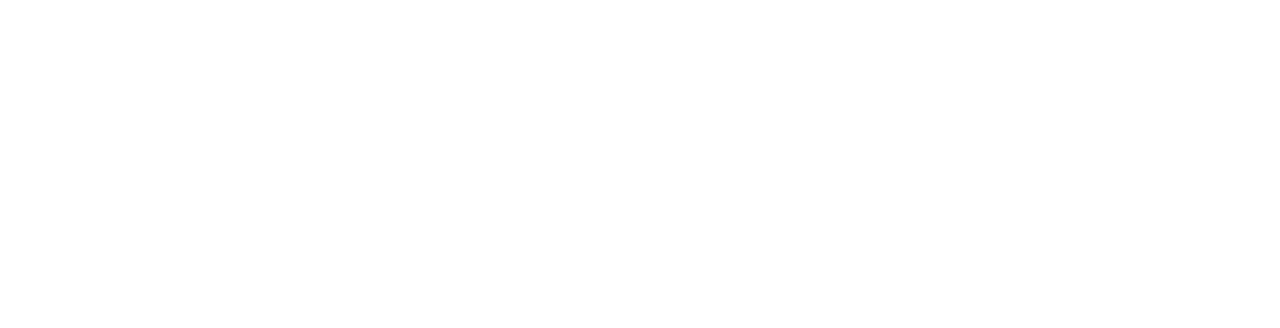
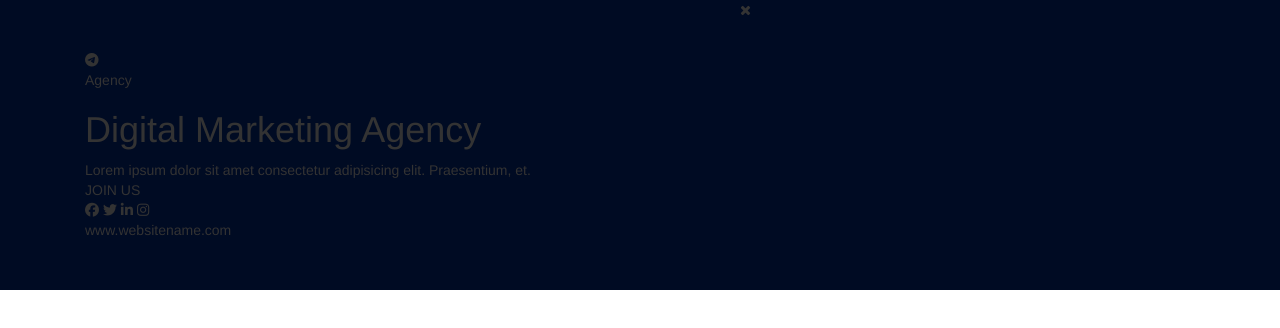
Before and after one commit to Neeravi13/banner, a plain HTML site: page index.html in a window 1280 px wide. Drawn offline with nearby package versions, Linux system fonts and the light colour scheme.

Commit message:
first commit

```diff
--- a/index.html
+++ b/index.html
@@ -6,8 +6,58 @@
     <meta name="viewport" content="width=device-width, initial-scale=1.0">
     <title>Banner task</title>
     <link rel="stylesheet" href="style.css">
+
+      <!-- font-awesome css -->
+  <link rel="stylesheet" type="text/css" href="/web/assets/css/font-awesome.min.css">
+  <link rel="stylesheet" href="https://cdnjs.cloudflare.com/ajax/libs/font-awesome/4.7.0/css/font-awesome.min.css">
+
+  <!-- bootstrap link -->
+  <link href="https://cdn.jsdelivr.net/npm/bootstrap@5.0.2/dist/css/bootstrap.min.css" rel="stylesheet"
+    integrity="sha384-EVSTQN3/azprG1Anm3QDgpJLIm9Nao0Yz1ztcQTwFspd3yD65VohhpuuCOmLASjC" crossorigin="anonymous">
+
+  <link rel="stylesheet" href="https://maxcdn.bootstrapcdn.com/bootstrap/3.4.1/css/bootstrap.min.css">
+  <script src="https://ajax.googleapis.com/ajax/libs/jquery/3.6.3/jquery.min.js"></script>
+  <script src="https://maxcdn.bootstrapcdn.com/bootstrap/3.4.1/js/bootstrap.min.js"></script>
 </head>
 <body>
+    <section class="digital">
+        <!-- <div class="container"> -->
 
+        <div class="row">
+            <div class="col digital-l">
+                <div class="agency">
+                    <i class="fa fa-telegram" aria-hidden="true"></i>
+                    <p>Agency</p>
+                </div>
+                <div class="line"></div>
+                <div class="head">
+                    <h1><span>Digital Marketing</span> Agency</h1>
+                </div>
+                <div class="content">Lorem ipsum dolor sit amet consectetur adipisicing elit. Praesentium, et.
+                </div>
+                <div class="bottom">
+                    <div class="join">
+                        JOIN US
+                    </div>
+                    <div class="social">
+                        <i class="fa fa-facebook" aria-hidden="true"></i>
+                        <i class="fa fa-twitter" aria-hidden="true"></i>
+                        <i class="fa fa-linkedin" aria-hidden="true"></i>
+                        <i class="fa fa-instagram" aria-hidden="true"></i>
+
+                    </div>
+                    <div class="website">
+                        www.websitename.com
+                    </div>
+                </div>
+            </div>
+            <div class="col digital-r">
+                <div class="cross">
+                    <i class="fa fa-times" aria-hidden="true"></i>
+                </div>
+            </div>
+        </div>
+        </div>
+    </section>
 </body>
 </html>
--- a/style.css
+++ b/style.css
@@ -0,0 +1,7 @@
+section.digital {
+    background-color: #000b23;
+}
+
+.col.digital-l {
+    padding: 50px 100px;
+}
```
